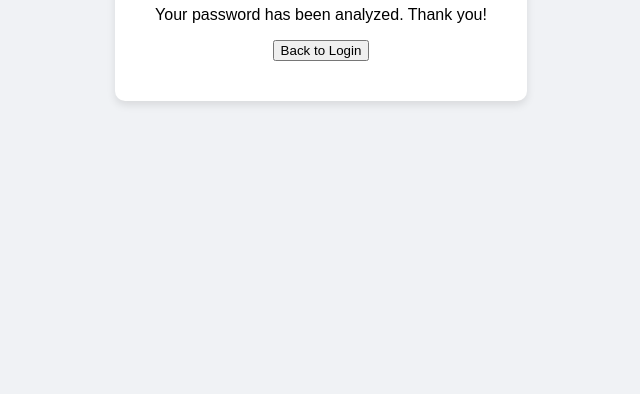
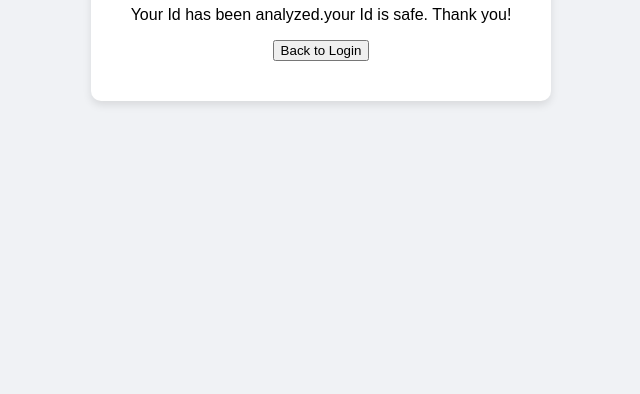
Before and after one commit to notmumu/catfish, a plain HTML site: page result5.html in a window 1280 px wide. Shown: the part 406-800 px from the top of the page, without its empty margins (319-959 px from the left). Drawn offline with Linux system fonts and the light colour scheme.

Commit message:
Update result5.html

```diff
--- a/result5.html
+++ b/result5.html
@@ -26,7 +26,7 @@
 <body>
     <div class="container">
         <h1>Result</h1>
-        <p>Your password has been analyzed. Thank you!</p>
+        <p>Your Id has been analyzed.your Id is safe. Thank you!</p>
         <button onclick="window.location.href='index.html'">Back to Login</button>
     </div>
 </body>
```
